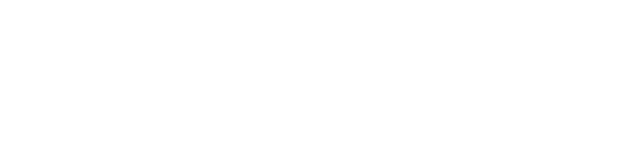
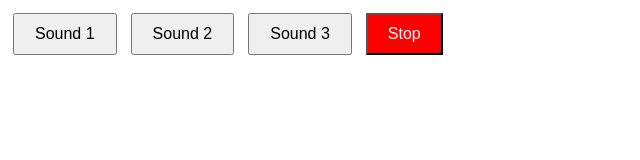
Before and after one commit to acciojob/Soundbar-rishabh0085, a website: page main.html in a window 1280 px wide. Shown: the whole page, without its empty margins (0-640 px from the left). Drawn offline with Linux system fonts and the light colour scheme.

Commit message:
created a submission

```diff
--- a/main.html
+++ b/main.html
@@ -1,16 +1,25 @@
 <!DOCTYPE html>
+<html lang="en">
+<head>
+  <meta charset="UTF-8">
+  <meta name="viewport" content="width=device-width, initial-scale=1.0">
+  <title>Soundbar</title>
+  <link rel="stylesheet" href="styles.css">
+</head>
+<body>
+  <div id="buttons">
+    <button class="btn" onclick="playSound('sound1.mp3')">Sound 1</button>
+    <button class="btn" onclick="playSound('sound2.mp3')">Sound 2</button>
+    <button class="btn" onclick="playSound('sound3.mp3')">Sound 3</button>
+    <!-- Add more buttons for additional sounds -->
+    <button class="btn stop" onclick="stopSound()">Stop</button>
+  </div>
 
-<html>
+  <audio id="audio" controls style="display: none;">
+    <source src="" type="audio/mpeg">
+    Your browser does not support the audio element.
+  </audio>
 
-<head>
-	<link rel="stylesheet" href="styles.css">
-</head>
-
-<body>
-	<!-- the entire body must be written by student -->
-    <script type="text/javascript" src="./script.js">
-</script>
-
+  <script src="script.js"></script>
 </body>
-
 </html>
--- a/script.js
+++ b/script.js
@@ -1 +1,12 @@
 //your JS code here. If required.
+function playSound(soundFile) {
+  var audio = document.getElementById('audio');
+  audio.src = 'sounds/' + soundFile;
+  audio.play();
+}
+
+function stopSound() {
+  var audio = document.getElementById('audio');
+  audio.pause();
+  audio.currentTime = 0;
+}
--- a/styles.css
+++ b/styles.css
@@ -1 +1,11 @@
 /*  your css code here. If applicable */
+.btn {
+  padding: 10px 20px;
+  margin: 5px;
+  font-size: 16px;
+}
+
+.stop {
+  background-color: red;
+  color: white;
+}
```
